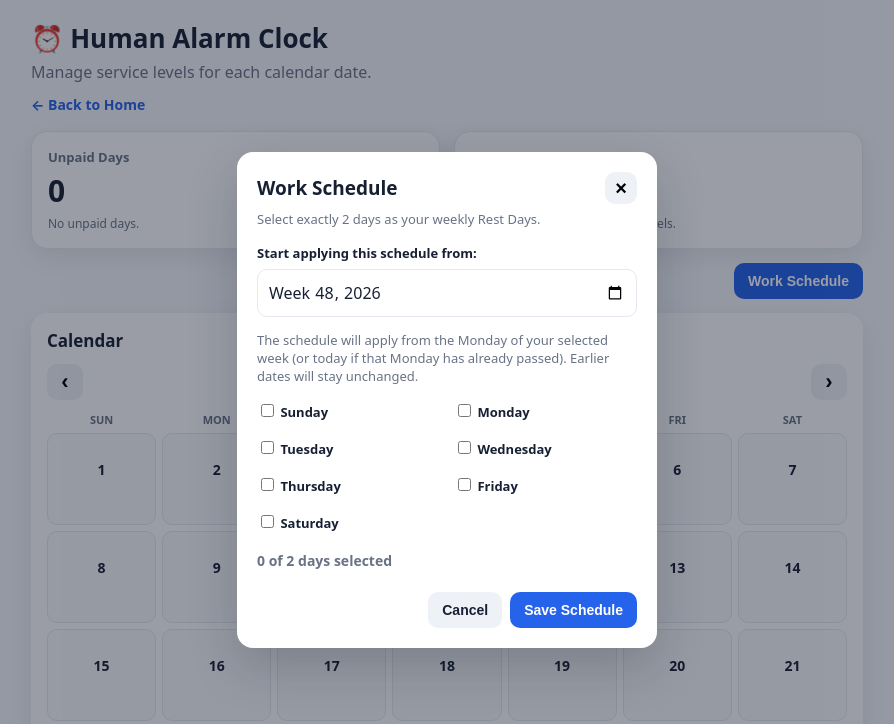
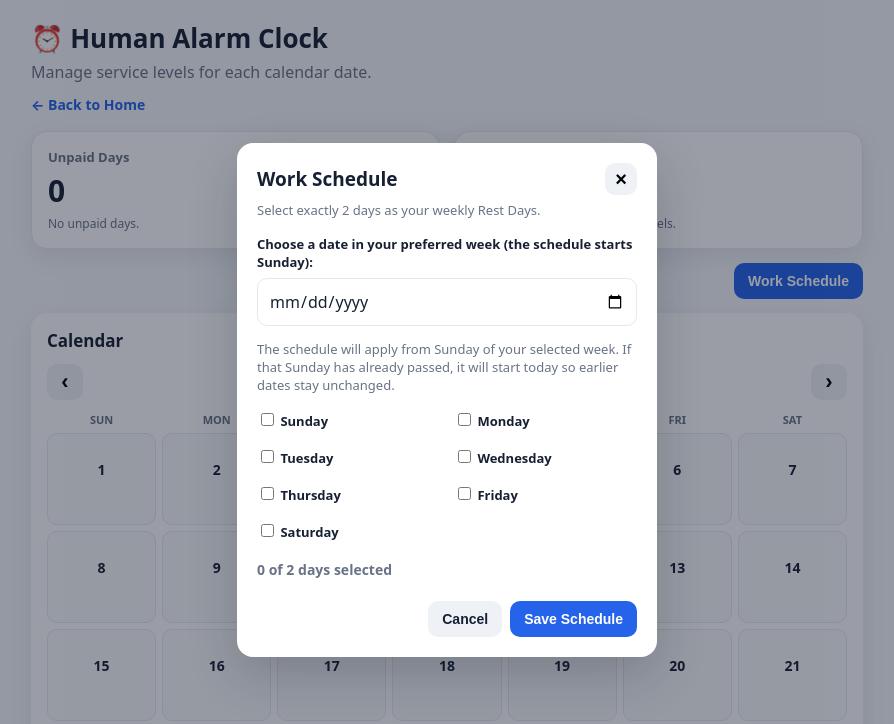
Before and after one commit to SBrxtr/budget-tracker, a plain HTML site: page Human Alarm Clock/human_alarm_clock.html in a window 1280 px wide. Both pictures are taken after a click on the button "Work Schedule". Shown: the top 724 px of the page, without its empty margins (193-1087 px from the left). Drawn offline with Linux system fonts and the light colour scheme.

Commit message:
Set work schedule week to start on Sunday

```diff
--- a/Human Alarm Clock/human_alarm_clock.html
+++ b/Human Alarm Clock/human_alarm_clock.html
@@ -93,9 +93,9 @@ a.back{display:inline-block;margin-top:12px;color:var(--primary);font-size:14px;
       <button type="button" class="close-btn" id="closeWorkSchedule" aria-label="Close">×</button>
     </div>
     <p class="modal-date">Select exactly 2 days as your weekly Rest Days.</p>
-    <label for="workScheduleStartWeek">Start applying this schedule from:</label>
-    <input type="week" id="workScheduleStartWeek" style="width:100%;border:1px solid var(--line);border-radius:10px;padding:11px;font:inherit;background:#fff;color:var(--text);margin-bottom:14px">
-    <p class="modal-date">The schedule will apply from the Monday of your selected week (or today if that Monday has already passed). Earlier dates will stay unchanged.</p>
+    <label for="workScheduleStartWeek">Choose a date in your preferred week (the schedule starts Sunday):</label>
+    <input type="date" id="workScheduleStartWeek" style="width:100%;border:1px solid var(--line);border-radius:10px;padding:11px;font:inherit;background:#fff;color:var(--text);margin-bottom:14px">
+    <p class="modal-date">The schedule will apply from Sunday of your selected week. If that Sunday has already passed, it will start today so earlier dates stay unchanged.</p>
     <div id="restDayChoices" style="display:grid;grid-template-columns:repeat(2,minmax(0,1fr));gap:10px 14px">
       <label><input type="checkbox" value="0" class="rest-day-choice"> Sunday</label>
       <label><input type="checkbox" value="1" class="rest-day-choice"> Monday</label>
```
